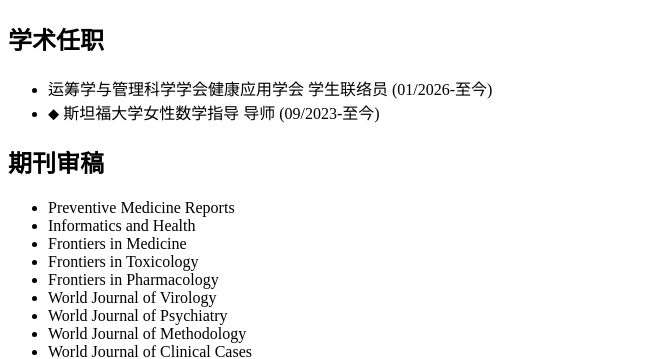
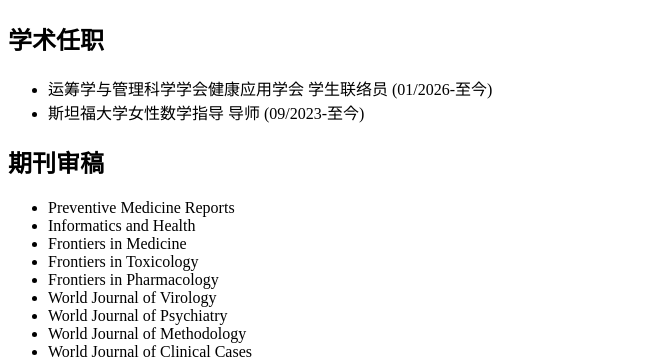
Before and after one commit to lingyuewei/lingyuewei.github.io, a Jekyll site: the page built from _pages/includes/service.md, in a window 1280 px wide. Shown: the part 607-966 px from the top of the page, without its empty margins (0-650 px from the left). Built offline with Jekyll 4.4.1, drawn with Linux system fonts in a browser that asks for light colours; our own code applies the rules of GitHub Pages for plain Markdown files.

Commit message:
Update UI

```diff
--- a/_pages/includes/service.md
+++ b/_pages/includes/service.md
@@ -2,7 +2,7 @@
 
 ## 学术任职
 - 运筹学与管理科学学会健康应用学会 学生联络员 (01/2026-至今)
-- ⬥	斯坦福大学女性数学指导 导师 (09/2023-至今)
+- 斯坦福大学女性数学指导 导师 (09/2023-至今)
 
 ## 期刊审稿
 - Preventive Medicine Reports
```
